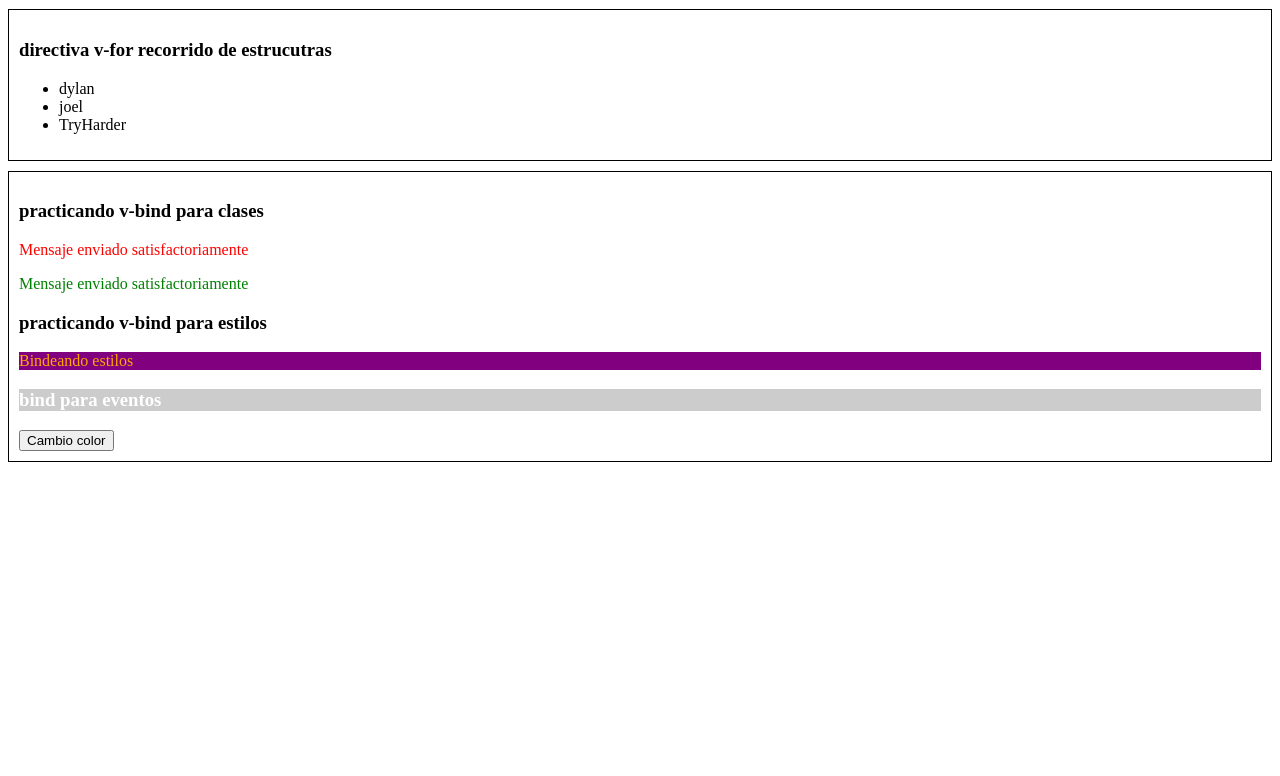
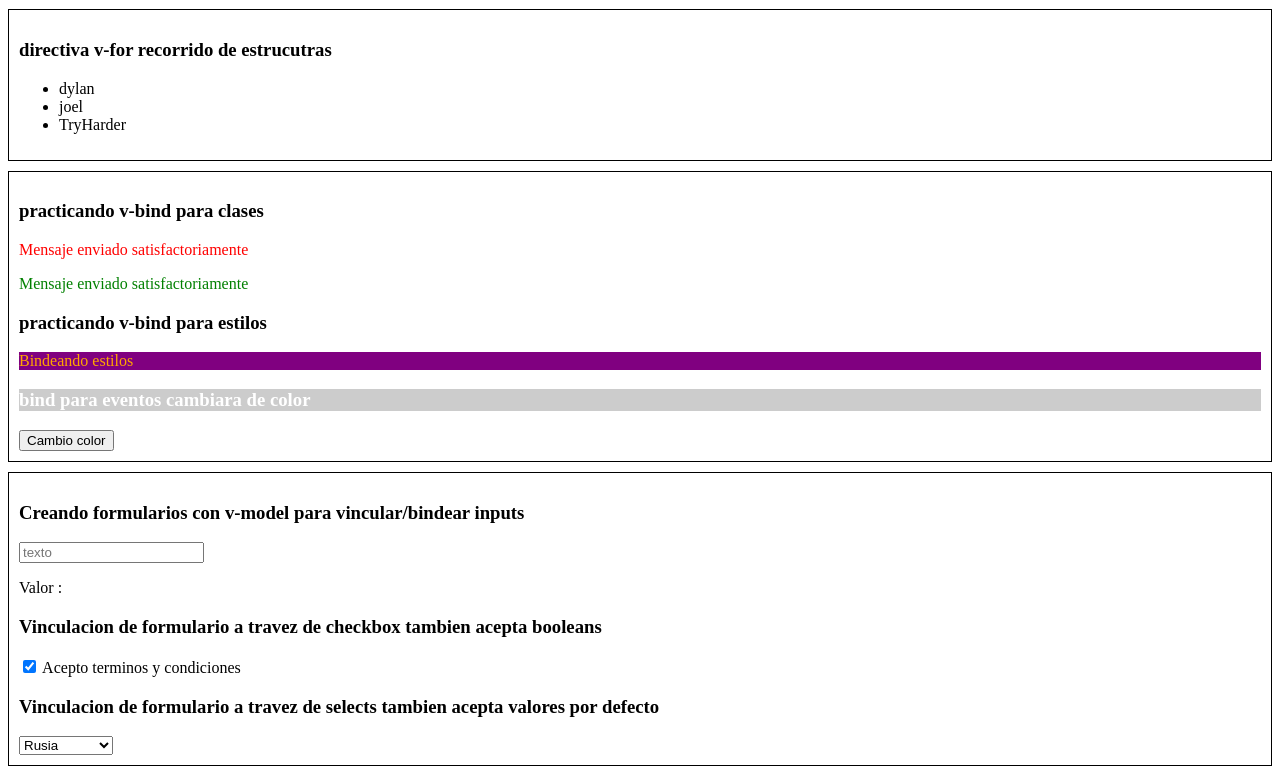
Before and after one commit to DylanVallejo/vueJSCRUD, a Vue app: page / in a window 1280 px wide. Shown: the part 699-1475 px from the top of the page. Before the commit the page ends 1171 px from the top, so only its background shows below. Built offline with nearby package versions, Linux system fonts and the light colour scheme.

Commit message:
utilizacion de directivas y formularios ademas duso de bind y ref() para manipulacion de valores

```diff
--- a/src/App.vue
+++ b/src/App.vue
@@ -8,6 +8,7 @@
   <ExampleSelective/>
   <ExampleFor/>
   <ClassBind/>
+  <ModelForm/>
 </template>
 
 <script setup>
@@ -18,6 +19,7 @@ import CounterComposition from './components/CounterComposition.vue';
 import ExampleSelective from './components/ExampleSelective.vue'
 import ExampleFor from './components/ExampleFor.vue';
 import ClassBind from './components/ClassBind.vue';
+import ModelForm from './components/ModelForm.vue';
 </script>
 
 
--- a/src/components/ClassBind.vue
+++ b/src/components/ClassBind.vue
@@ -9,8 +9,8 @@
             practicando v-bind para estilos
         </h3>
         <p :style="{ backgroundColor: 'purple', color: 'orange' }">Bindeando estilos </p>
-        <h3 v-bind:style="{backgroundColor: '#ccc', color: color}">
-            bind para eventos
+        <h3 :style="{backgroundColor: '#ccc', color: color}">
+            bind para eventos cambiara de color
         </h3>
         <button @click="handleClick()">Cambio color</button>
 
--- /dev/null
+++ b/src/components/ModelForm.vue
@@ -0,0 +1,32 @@
+<template>
+    <div class="container">
+        <h3>Creando formularios con v-model para vincular/bindear inputs</h3>
+        <form>
+            <!-- v-model bindea y le dice que esta vinculado directamente -->
+            <input type="text" v-model="inputText"  placeholder="texto"/>
+            <p>Valor : {{ inputText }}</p>
+            <h3>Vinculacion de formulario a travez de checkbox tambien acepta booleans</h3>
+            <input type="checkbox" v-model="agree"/> Acepto terminos y condiciones
+            <h3>Vinculacion de formulario a travez de selects tambien acepta valores por defecto</h3>
+
+            <select v-model="country">
+                <!-- si las opciones no tienen value nos selecciona el texto de la etiqueta -->
+                <option value="spain">Spain</option>
+                <option value="france">France</option>
+                <option value="netherlands"> Netherlands</option>
+                <option value="rusia">Rusia</option>
+            </select>
+        </form>
+    </div>
+</template>
+<script setup>
+
+import {ref} from 'vue';
+let inputText = ref('');
+let agree = ref(true);
+let country = ref('rusia');
+
+</script>
+<style scope>
+
+</style>
```
